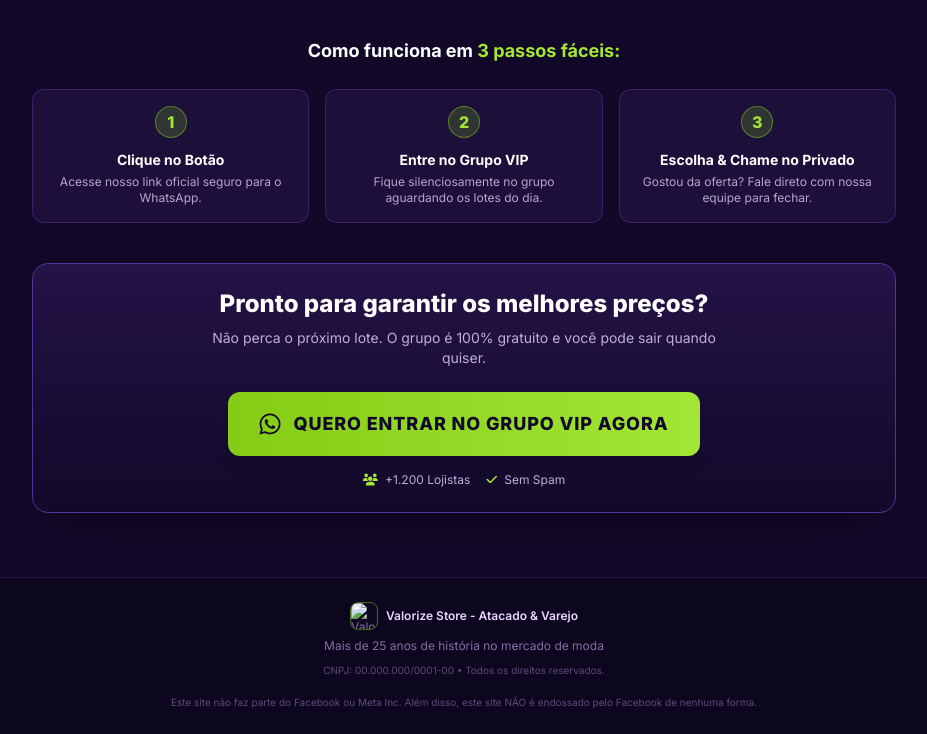
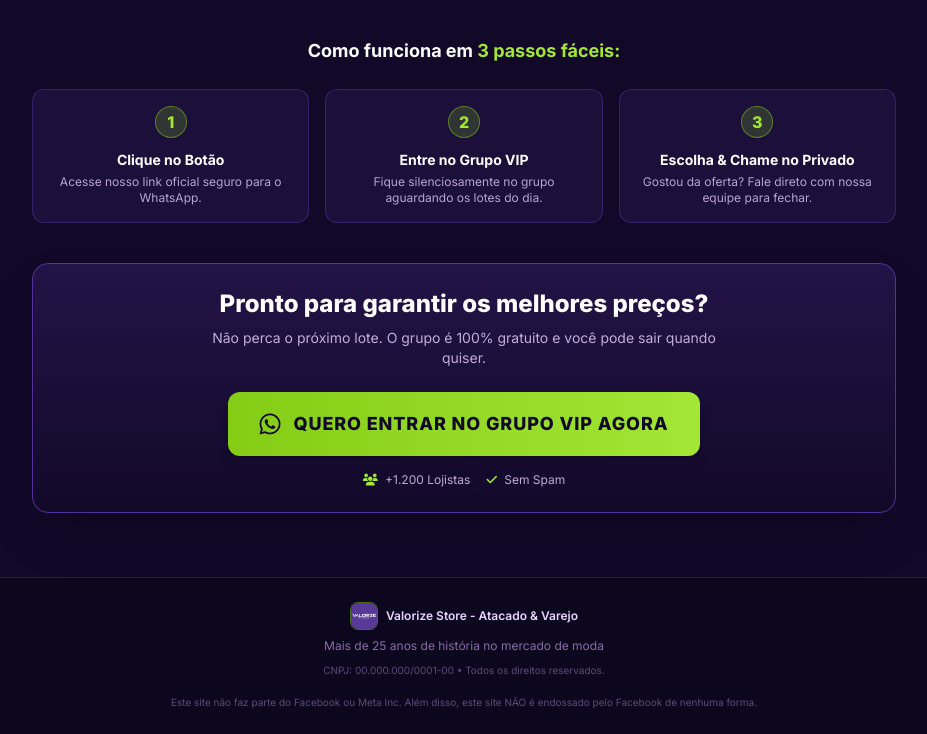
Before and after one commit to ValorizeStore/LP-Grupo-Atacado, a plain HTML site: page index.html in a window 1280 px wide. Shown: the part 1790-2524 px from the top of the page, without its empty margins (176-1103 px from the left). Drawn offline with nearby package versions, Linux system fonts and the light colour scheme.

Commit message:
add logo

```diff
--- a/index.html
+++ b/index.html
@@ -436,7 +436,7 @@
     <footer class="border-t border-[#53329c]/40 bg-[#0d061f] py-6 px-4 text-center text-xs text-purple-300/60">
         <div class="max-w-md md:max-w-3xl mx-auto space-y-2">
             <div class="flex items-center justify-center gap-2 mb-2">
-                <img src="Logo Valorize.jpeg" alt="Valorize Store" class="w-7 h-7 rounded-lg border border-[#84cc16]/50" onerror="this.onerror=null; this.src='Logo - Valorize Store_2.png';">
+                <img src="imagens/Logo Valorize.jpeg" alt="Valorize Store" class="w-7 h-7 rounded-lg border border-[#84cc16]/50" onerror="this.onerror=null; this.src='Logo - Valorize Store_2.png';">
                 <p class="font-semibold text-purple-200">Valorize Store - Atacado & Varejo</p>
             </div>
             <p>Mais de 25 anos de história no mercado de moda</p>
```
Also changed, not shown: O que esta faltando.txt.
